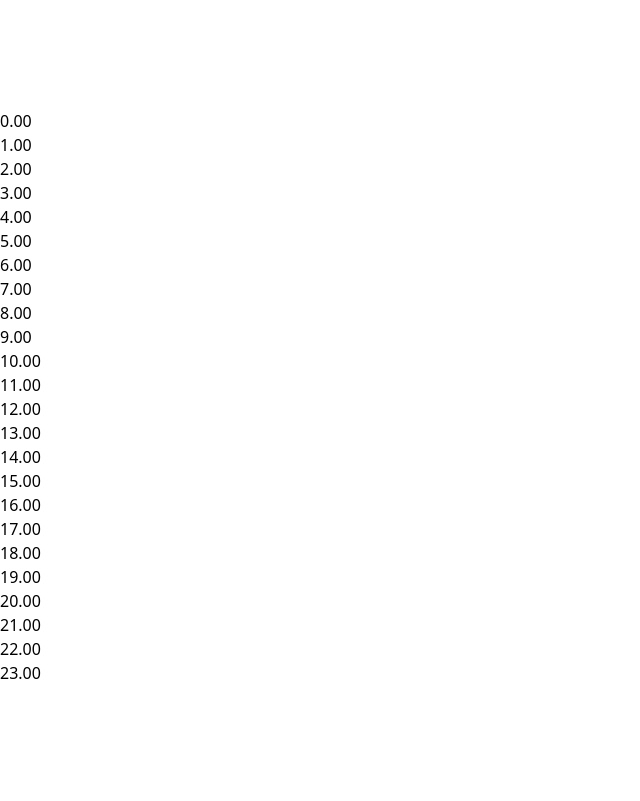
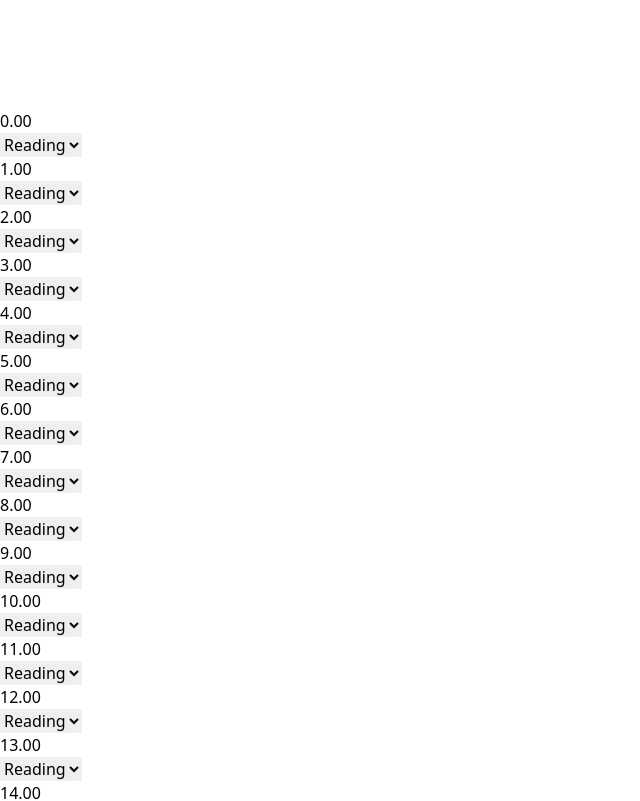
Before and after one commit to kartimenya/OnTrack, a Vue app: page /#timeline in a window 1280 px wide. Shown: the part 1540-2341 px from the top of the page, without its empty margins (0-640 px from the left). Built offline with nearby package versions, Linux system fonts and the light colour scheme.

Commit message:
select and button component

```diff
--- a/src/App.vue
+++ b/src/App.vue
@@ -1,7 +1,7 @@
 <script setup>
 import { ref } from 'vue'
 import { PAGE_TIMELINE, PAGE_ACTIVITIES, PAGE_PROGRESS } from './constans'
-import { normilizePageHash } from './function'
+import { normilizePageHash, generateTimelineItems } from './function'
 import TheHeader from './components/TheHeader.vue'
 import TheNav from './components/TheNav.vue'
 import TheActivities from './pages/TheActivities.vue'
@@ -9,6 +9,8 @@
 import TheTimeline from './pages/TheTimeline.vue'
 
 const currentPage = ref(normilizePageHash())
+
+const timelineItems = generateTimelineItems()
 
 function goTo(page) {
   currentPage.value = page
@@ -18,7 +20,7 @@
 <template>
   <TheHeader @go-to-timeline="goTo(PAGE_TIMELINE)" @go-to-progress="goTo(PAGE_PROGRESS)" />
   <main class="flex flex-grow flex-col">
-    <TheTimeline v-show="currentPage === PAGE_TIMELINE" />
+    <TheTimeline v-show="currentPage === PAGE_TIMELINE" :timeline-items="timelineItems" />
     <TheActivities v-show="currentPage === PAGE_ACTIVITIES" />
     <TheProgress v-show="currentPage === PAGE_PROGRESS" />
   </main>
--- /dev/null
+++ b/src/components/BaseButton.vue
@@ -0,0 +1,7 @@
+<template>
+  <button
+    class="rounded bg-gray-100 p-3 enabled:hover:bg-gray-200 disabled:cursor-not-allowed disabled:opacity-50"
+  >
+    <slot></slot>
+  </button>
+</template>
--- /dev/null
+++ b/src/components/BaseSelect.vue
@@ -0,0 +1,24 @@
+<script setup>
+import BaseButton from './BaseButton.vue'
+import { XMarkIcon } from '@heroicons/vue/24/outline'
+
+defineProps(['selected', 'options', 'placeholder'])
+</script>
+<template>
+  <div class="flex gap-2">
+    <BaseButton>
+      <XMarkIcon class="h-8" />
+    </BaseButton>
+    <select class="w-full truncate rounded bg-gray-100 px-2 py-1 text-2xl">
+      <option selected disabled value="">{{ placeholder }}</option>
+      <option
+        v-for="{ value, label } in options"
+        :key="value"
+        :value="value"
+        :selected="value === selected"
+      >
+        {{ label }}
+      </option>
+    </select>
+  </div>
+</template>
--- a/src/components/TimelineItem.vue
+++ b/src/components/TimelineItem.vue
@@ -1,4 +1,6 @@
 <script setup>
+import BaseSelect from './BaseSelect.vue'
+
 const props = defineProps(['timelineItem'])
 
 const hourLinkClasses = [
@@ -7,9 +9,18 @@
     ? 'bg-purple-900 font-black text-white'
     : 'bg-gray-100 text-gray-500'
 ]
+
+const options = [
+  { value: 1, label: 'Coding' },
+  { value: 2, label: 'Reading' },
+  { value: 3, label: 'Traning' }
+]
+
+const selectedActivityId = 2
 </script>
 <template>
   <li class="relative flex flex-col gap-2 border-t border-gray-200 px-4 py-10">
     <a href="" :class="hourLinkClasses">{{ timelineItem.hour }}.00</a>
+    <BaseSelect :selected="selectedActivityId" :options="options" placeholder="Rest" />
   </li>
 </template>
--- a/src/pages/TheTimeline.vue
+++ b/src/pages/TheTimeline.vue
@@ -1,13 +1,12 @@
 <script setup>
-import TimelineItemVue from '../components/TimelineItem.vue'
-import { generateTimelineItems } from '../function'
+import TimelineItem from '../components/TimelineItem.vue'
 
-const timelineItems = generateTimelineItems()
+defineProps(['timelineItems'])
 </script>
 <template>
   <div class="mt-7">
     <ul>
-      <TimelineItemVue
+      <TimelineItem
         v-for="timelineItem in timelineItems"
         :key="timelineItem.hour"
         :timeline-item="timelineItem"
```
